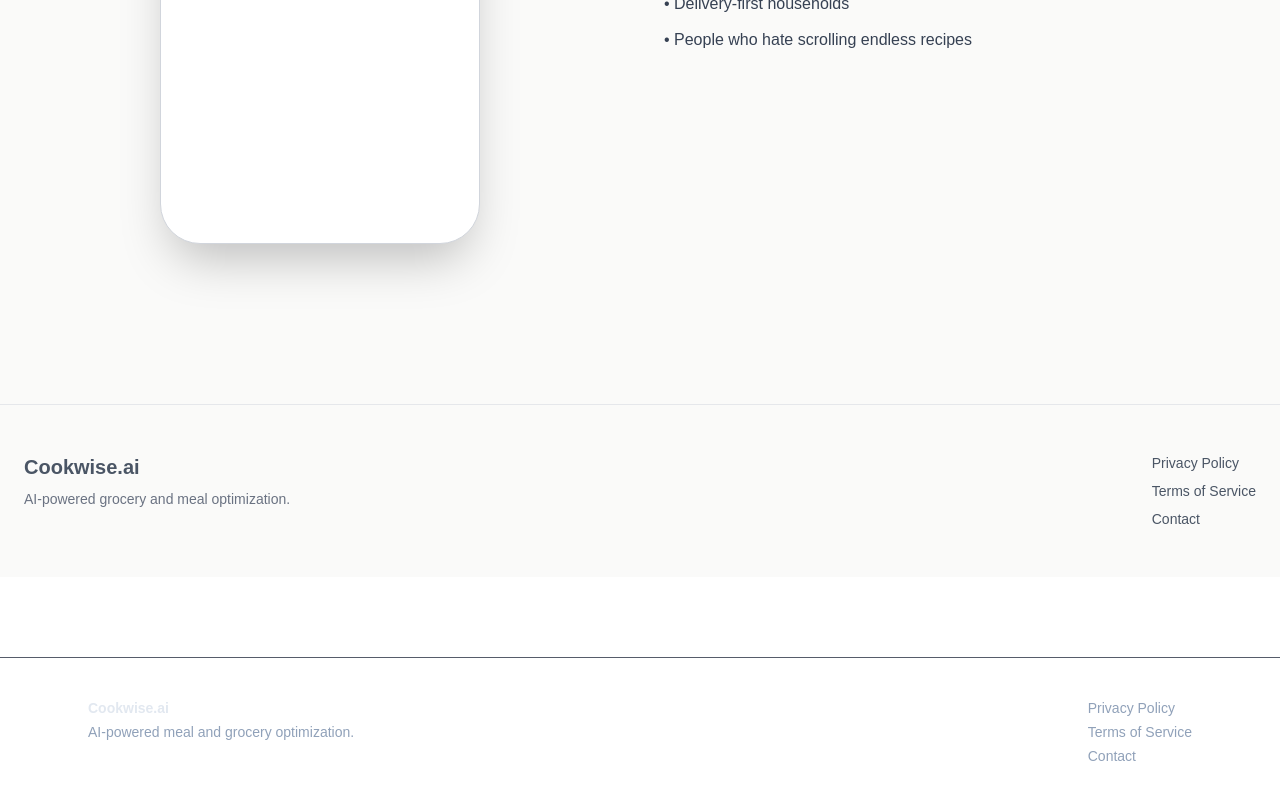
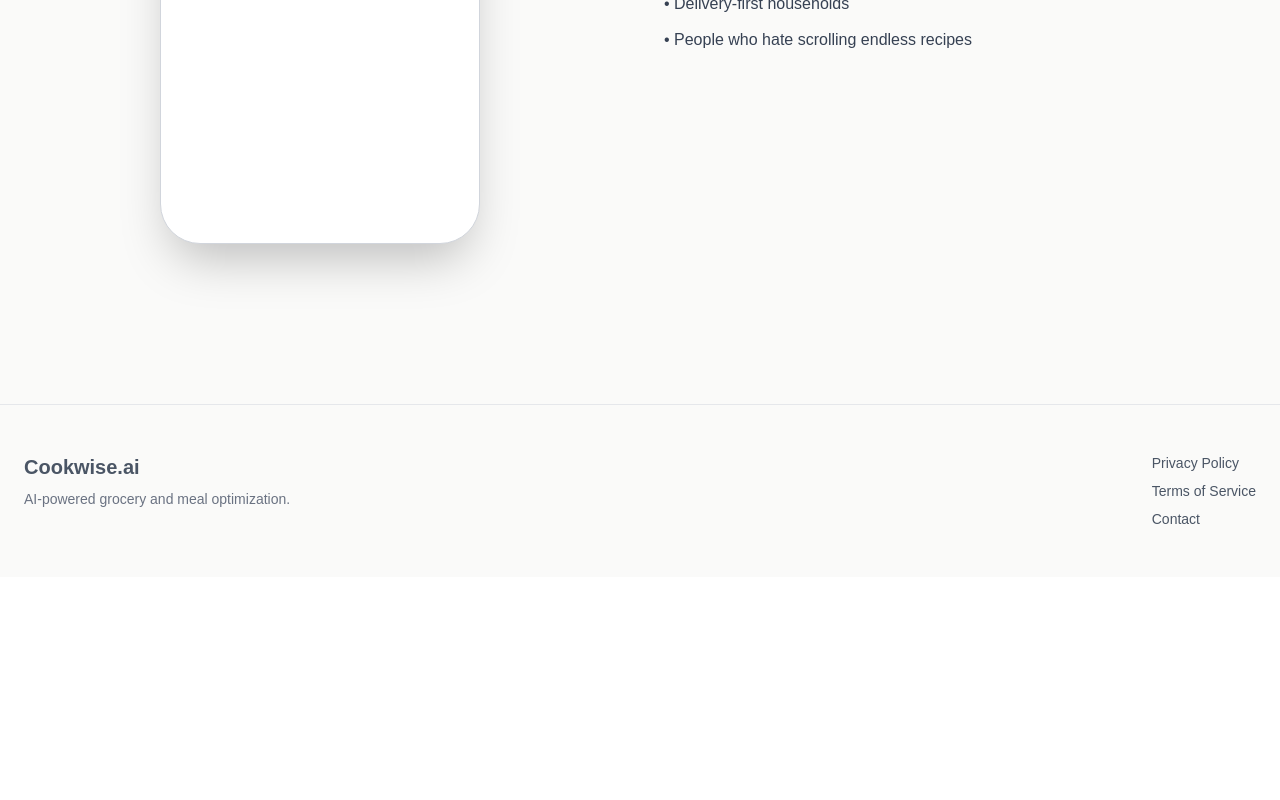
Before and after one commit to robsalter-lab/nextjs-cookwisemkt, a Next.js app: page / in a window 1280 px wide. Shown: the part 2256-3056 px from the top of the page. After the commit the page ends 2833 px from the top, so only its background shows below. Built offline with nearby package versions, Linux system fonts and the light colour scheme.

Commit message:
Update layout.tsx

```diff
--- a/app/layout.tsx
+++ b/app/layout.tsx
@@ -43,29 +43,7 @@ export default function RootLayout({
 
         {/* ---------- Page Content ---------- */}
         <main className="pt-14">{children}</main>
-
-        {/* ---------- Footer (Optional — You can remove if using a custom footer on homepage) ---------- */}
-        <footer className="border-t border-slate-900/70 mt-20">
-          <div className="max-w-6xl mx-auto px-6 py-10 text-sm text-slate-400 flex flex-col md:flex-row justify-between gap-6">
-            <div className="flex flex-col gap-1 text-slate-400">
-              <span className="font-semibold text-slate-200">Cookwise.ai</span>
-              <span>AI-powered meal and grocery optimization.</span>
-            </div>
-
-            <div className="flex flex-col gap-1">
-              <Link href="/privacy" className="hover:text-slate-200 transition">
-                Privacy Policy
-              </Link>
-              <Link href="/terms" className="hover:text-slate-200 transition">
-                Terms of Service
-              </Link>
-              <Link href="/contact" className="hover:text-slate-200 transition">
-                Contact
-              </Link>
-            </div>
-          </div>
-        </footer>
-      </body>
+    </body>
     </html>
   );
 }
```
